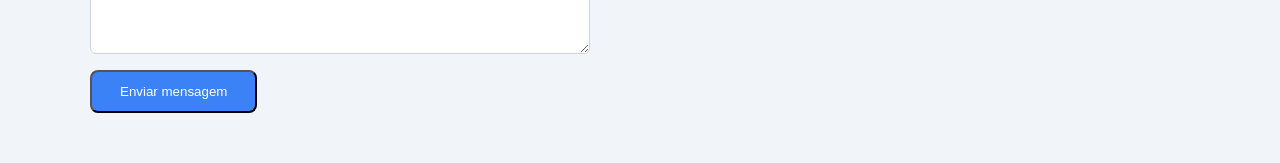
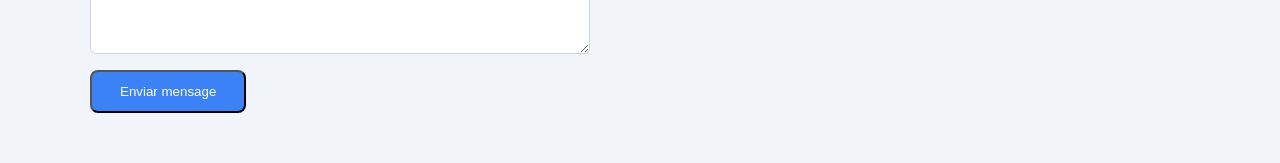
Before and after one commit to davi93fernandes/ltl-manutencao, a React (Vite) app: page / in a window 1280 px wide. Shown: the part 2976-3139 px from the top of the page. Built offline with nearby package versions, Linux system fonts and the light colour scheme.

Commit message:
ajustes da pagina

```diff
--- a/src/components/contato.jsx
+++ b/src/components/contato.jsx
@@ -40,7 +40,7 @@ export default function Contato() {
         </div>
 
         <button className="btn" type="submit">
-          Enviar mensagem
+          Enviar mensage
         </button>
       </form>
     </section>
```
